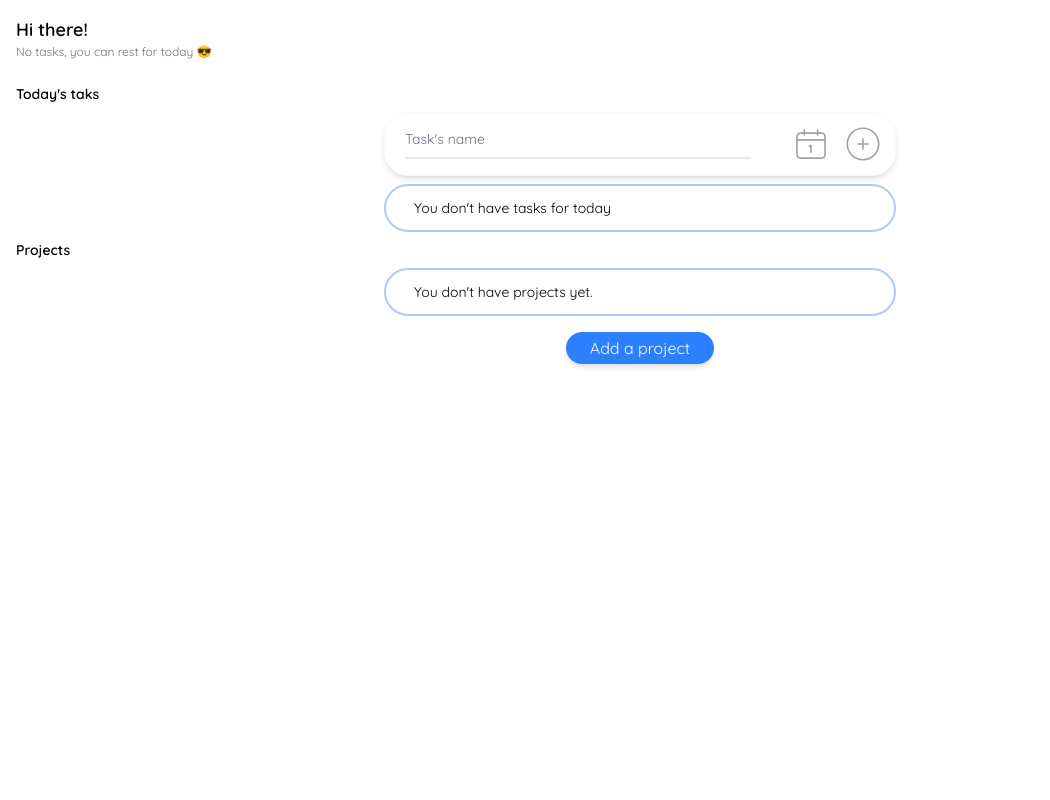
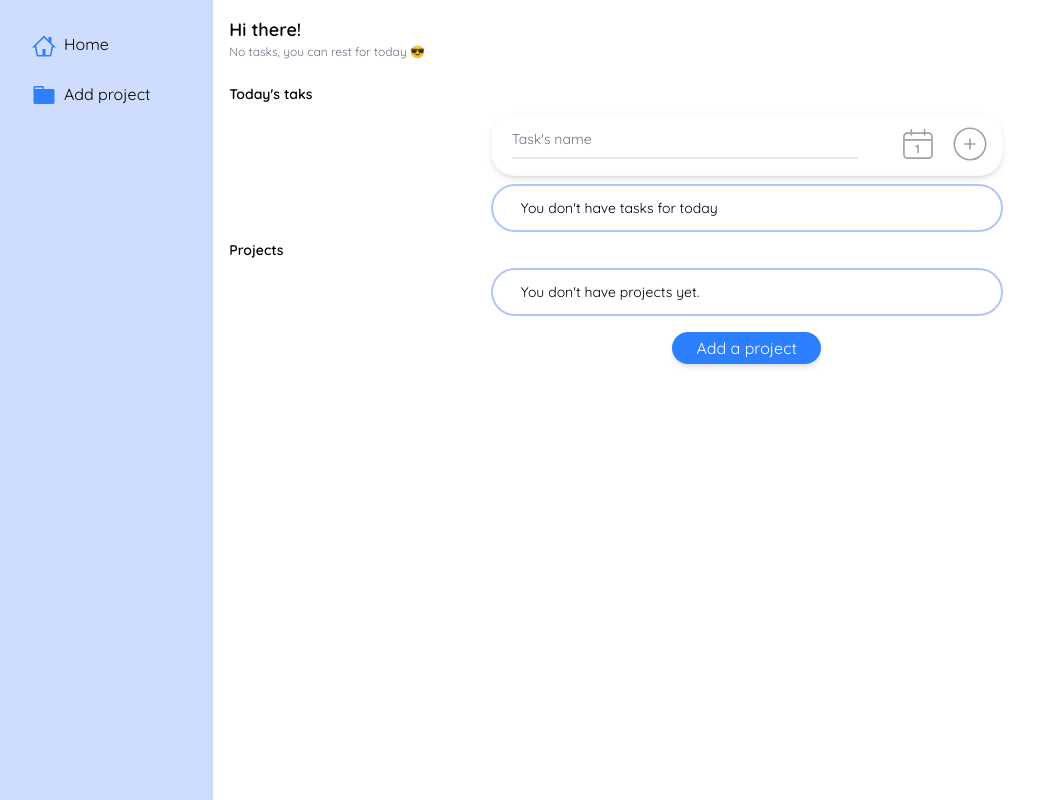
Before and after one commit to aldanielago/TaskList, a React (Vite) app: page / in a window 1280 px wide. Shown: the whole page, without its empty margins (0-1050 px from the left). Built offline with nearby package versions, Linux system fonts and the light colour scheme.

Commit message:
[Funtionality] Add SideBar

```diff
--- a/src/App.jsx
+++ b/src/App.jsx
@@ -1,19 +1,25 @@
 import "./index.css";
-import { Home } from "./components/pages/Home";
 import { Routes, Route } from "react-router-dom";
 import { TaskProvider } from "./contexts/TaskContext";
 import { ProjectProvider } from "./contexts/ProjectsContext";
+import { Home } from "./components/pages/Home";
 import { ProjectPage } from "./components/pages/ProjectPage";
 import { AddProjectPage } from "./components/pages/AddProjectPage";
+import { SideBar } from "./components/elements/SideBar"
 
 function App() {
   return (
-    <Routes>
-      <Route path="/" exact element={<TaskProvider><ProjectProvider><Home/></ProjectProvider></TaskProvider>} />
-      <Route path="/add-project" element={<ProjectProvider><TaskProvider><AddProjectPage/></TaskProvider></ProjectProvider>} />
-      <Route path="/projects/:projectId" element={<TaskProvider><ProjectProvider><ProjectPage/></ProjectProvider></TaskProvider>} />
-    </Routes>
-  )
+    <div className="flex">
+      <SideBar />
+      <div className="flex-grow">
+        <Routes>
+          <Route path="/" exact element={<TaskProvider><ProjectProvider><Home /></ProjectProvider></TaskProvider>} />
+          <Route path="/add-project" element={<ProjectProvider><TaskProvider><AddProjectPage /></TaskProvider></ProjectProvider>} />
+          <Route path="/projects/:projectId" element={<TaskProvider><ProjectProvider><ProjectPage /></ProjectProvider></TaskProvider>} />
+        </Routes>
+      </div>
+    </div>
+  );
 }
 
 export default App;
--- /dev/null
+++ b/src/components/elements/SideBar.jsx
@@ -0,0 +1,17 @@
+import { GoHome, GoFileDirectory } from "react-icons/go";
+import { Link } from "react-router-dom";
+
+export function SideBar() {
+  return (
+    <nav className="bg-[#ceddfd] w-1/6 h-screen relative border-r border-primary-blue border-opacity-5">
+      <Link to={'/'} className="w-full py-2 mt-6 pl-8 block">
+        <GoHome className="text-2xl inline-block text-primary-blue mr-2"/>
+        <span className="font-Quicksand">Home</span>
+      </Link>
+      <Link to={'/add-project'} className="w-full py-2 mt-2 pl-8 block">
+        <GoFileDirectory className="text-2xl inline-block text-primary-blue mr-2"/>
+        <span className="font-Quicksand">Add project</span>
+      </Link>
+    </nav>
+  )
+}
--- a/src/components/pages/Home.jsx
+++ b/src/components/pages/Home.jsx
@@ -35,7 +35,7 @@ export function Home() {
   const message = generateMessage(tasks);
 
   return (
-    <section className="w-full">
+    <section className="w-full h-screen overflow-y-auto">
       <div className="pl-4 pt-4">
         <h1 className="font-Quicksand font-bold text-lg">Hi there!</h1>
         <p className="text-xs font-Quicksand text-gray-font">{ message }</p>
```
